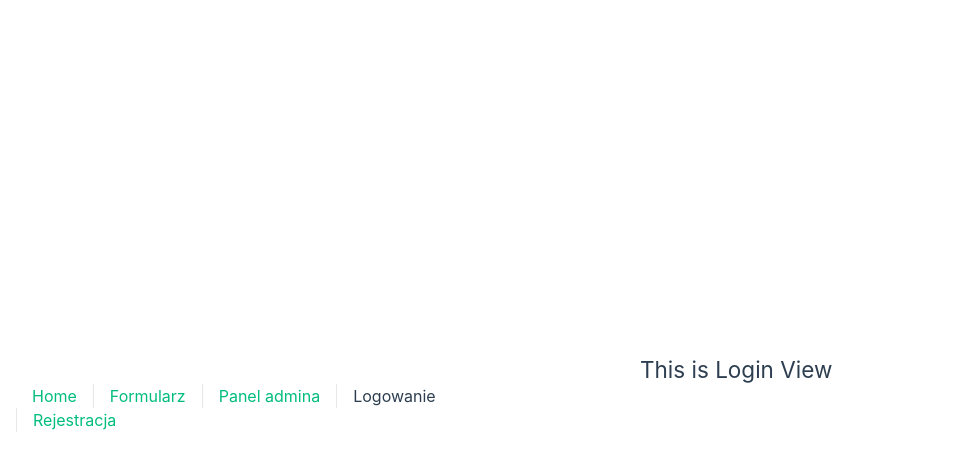
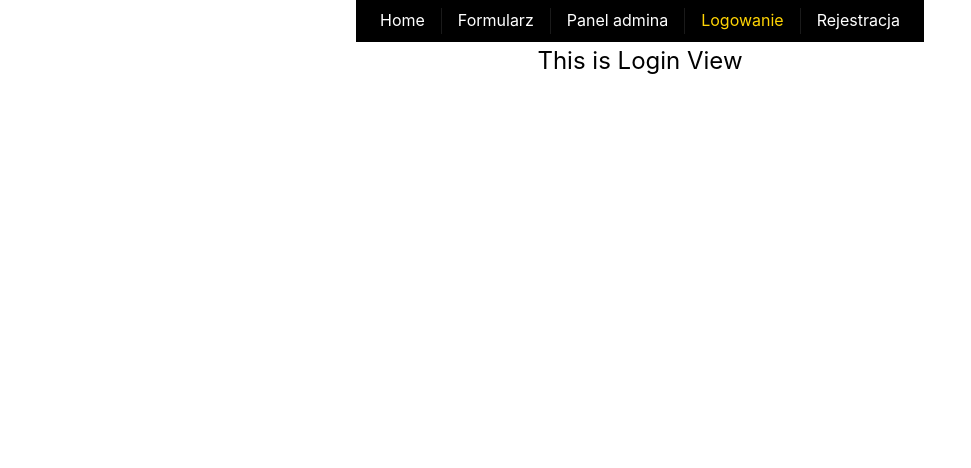
Before and after one commit to arturmsec/siemano, a Vue app in the folder vue/: page /login in a window 1280 px wide. Shown: the top 468 px of the page, without its empty margins (0-971 px from the left). Built offline with nearby package versions, Linux system fonts and the light colour scheme.

Commit message:
Global CSS added

```diff
--- a/vue/src/App.vue
+++ b/vue/src/App.vue
@@ -13,105 +13,15 @@ import { RouterLink, RouterView } from 'vue-router'
         <RouterLink to="/register">Rejestracja</RouterLink>
       </nav>
     </div>
+
+    <RouterView />
+
+     <div class="bottomPanel">
+
+    </div>
   </header>
-
-  <RouterView />
 </template>
 
 <style>
 @import '@/assets/base.css';
-
-#app {
-  max-width: 1280px;
-  margin: 0 auto;
-  padding: 2rem;
-
-  font-weight: normal;
-}
-
-header {
-  line-height: 1.5;
-  max-height: 100vh;
-}
-
-.logo {
-  display: block;
-  margin: 0 auto 2rem;
-}
-
-a,
-.green {
-  text-decoration: none;
-  color: hsla(160, 100%, 37%, 1);
-  transition: 0.4s;
-}
-
-@media (hover: hover) {
-  a:hover {
-    background-color: hsla(160, 100%, 37%, 0.2);
-  }
-}
-
-nav {
-  width: 100%;
-  font-size: 12px;
-  text-align: center;
-  margin-top: 2rem;
-}
-
-nav a.router-link-exact-active {
-  color: var(--color-text);
-}
-
-nav a.router-link-exact-active:hover {
-  background-color: transparent;
-}
-
-nav a {
-  display: inline-block;
-  padding: 0 1rem;
-  border-left: 1px solid var(--color-border);
-}
-
-nav a:first-of-type {
-  border: 0;
-}
-
-@media (min-width: 1024px) {
-  body {
-    display: flex;
-    place-items: center;
-  }
-
-  #app {
-    display: grid;
-    grid-template-columns: 1fr 1fr;
-    padding: 0 2rem;
-  }
-
-  header {
-    display: flex;
-    place-items: center;
-    padding-right: calc(var(--section-gap) / 2);
-  }
-
-  header .wrapper {
-    display: flex;
-    place-items: flex-start;
-    flex-wrap: wrap;
-  }
-
-  .logo {
-    margin: 0 2rem 0 0;
-  }
-
-  nav {
-    text-align: left;
-    margin-left: -1rem;
-    font-size: 1rem;
-
-    padding: 1rem 0;
-    margin-top: 1rem;
-  }
-}
 </style>
--- a/vue/src/assets/base.css
+++ b/vue/src/assets/base.css
@@ -8,10 +8,10 @@
   --vt-c-black-soft: #222222;
   --vt-c-black-mute: #282828;
 
-  --vt-c-indigo: #2c3e50;
+  --vt-c-indigo: rgb(256, 212, 4);
 
   --vt-c-divider-light-1: rgba(60, 60, 60, 0.29);
-  --vt-c-divider-light-2: rgba(60, 60, 60, 0.12);
+  --vt-c-divider-light-2: rgba(216, 214, 214, 0.12);
   --vt-c-divider-dark-1: rgba(84, 84, 84, 0.65);
   --vt-c-divider-dark-2: rgba(84, 84, 84, 0.48);
 
@@ -36,20 +36,6 @@
   --section-gap: 160px;
 }
 
-@media (prefers-color-scheme: dark) {
-  :root {
-    --color-background: var(--vt-c-black);
-    --color-background-soft: var(--vt-c-black-soft);
-    --color-background-mute: var(--vt-c-black-mute);
-
-    --color-border: var(--vt-c-divider-dark-2);
-    --color-border-hover: var(--vt-c-divider-dark-1);
-
-    --color-heading: var(--vt-c-text-dark-1);
-    --color-text: var(--vt-c-text-dark-2);
-  }
-}
-
 *,
 *::before,
 *::after {
@@ -61,14 +47,92 @@
 
 body {
   min-height: 100vh;
-  color: var(--color-text);
-  background: var(--color-background);
+  color: black;
   transition: color 0.5s, background-color 0.5s;
   line-height: 1.6;
   font-family: Inter, -apple-system, BlinkMacSystemFont, 'Segoe UI', Roboto, Oxygen, Ubuntu,
     Cantarell, 'Fira Sans', 'Droid Sans', 'Helvetica Neue', sans-serif;
-  font-size: 15px;
+  font-size: auto;
   text-rendering: optimizeLegibility;
   -webkit-font-smoothing: antialiased;
   -moz-osx-font-smoothing: grayscale;
 }
+
+a,
+.green {
+  text-decoration: none;
+  color: white;
+  transition: 0.4s;
+}
+
+@media (hover: hover) {
+  a:hover {
+    background-color: rgba(255, 255, 255, 0.411);
+  }
+}
+
+nav {
+  width: 100%;
+  font-size: 12px;
+  text-align: center;
+  margin-top: 2px;
+}
+
+nav a.router-link-exact-active {
+  color: var(--color-text);
+}
+
+nav a.router-link-exact-active:hover {
+  background-color: transparent;
+}
+
+nav a {
+  display: inline-block;
+  padding: 0 1rem;
+  border-left: 1px solid var(--color-border);
+}
+
+nav a:first-of-type {
+  border: 0;
+}
+
+body {
+  display: block;
+  place-items: center;
+}
+
+#app {
+  display: block;
+  grid-template-columns: 1fr 1fr;
+  padding: 0px;
+}
+
+header {
+  place-items: center;
+  min-width: 100%;
+
+}
+
+header .wrapper {
+  place-items: flex-start;
+  flex-wrap: nowrap;
+  background: black;
+  background-size: 100%;
+  display: block;
+  width: 100%;
+
+}
+
+nav {
+  text-align: left;
+  font-size: 1rem;
+  padding: 8px;
+  margin-top: 0px;
+}
+
+.bottomPanel {
+  height: 170px;
+  margin-top: 98px;
+  background: rgb(256, 212, 4);
+
+}
```
